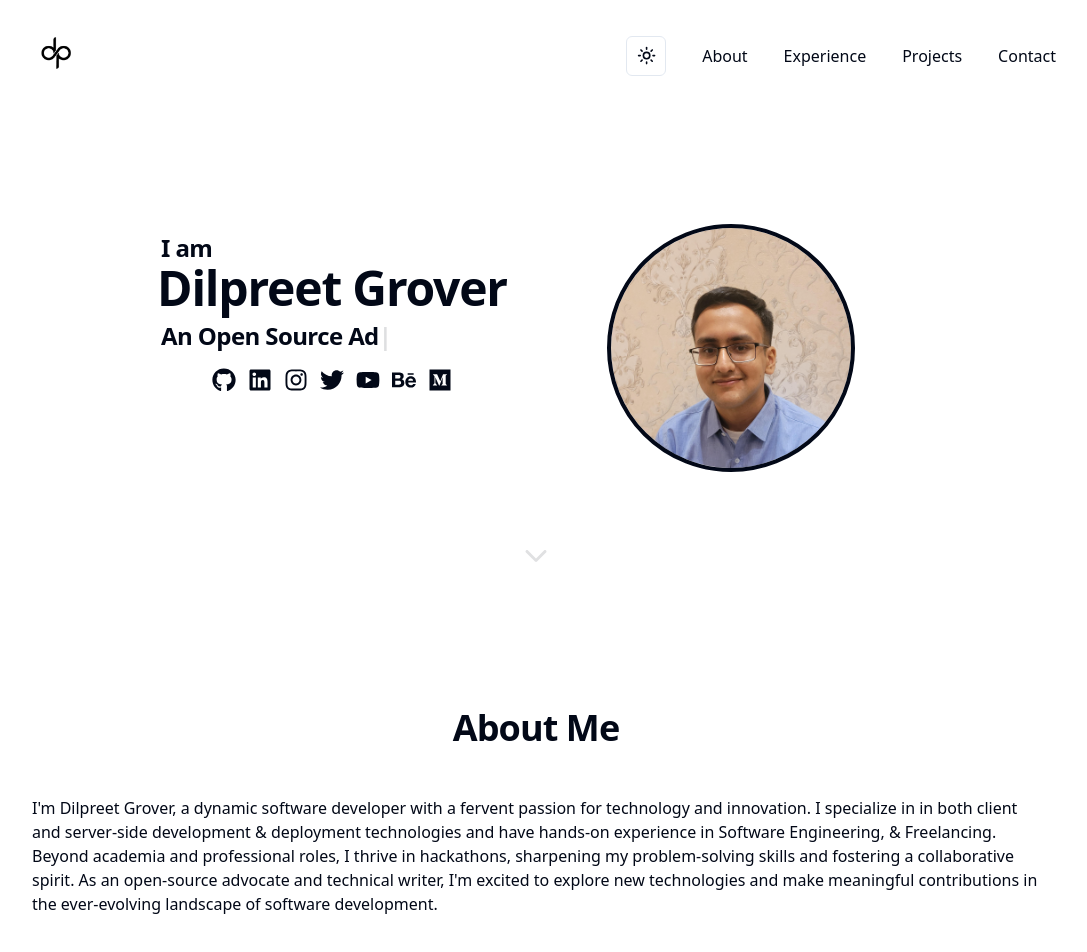
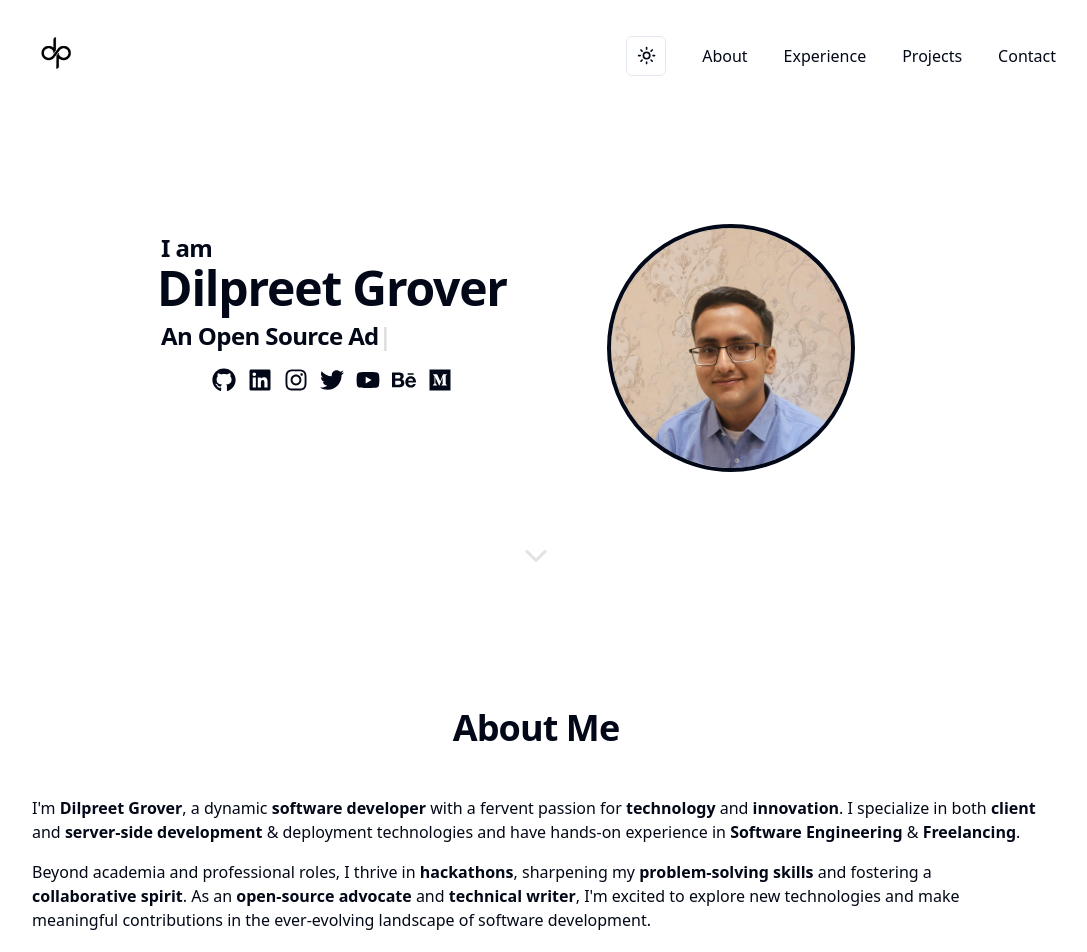
Before and after one commit to dfordp/portfolio, a React (Vite) app: page / in a window 1280 px wide. Shown: the top 952 px of the page, without its empty margins (104-1191 px from the left). Built offline with nearby package versions, Linux system fonts and the light colour scheme.

Commit message:
minor fixes

```diff
--- a/src/components/Aboutme.tsx
+++ b/src/components/Aboutme.tsx
@@ -5,10 +5,13 @@ const Aboutme = () => {
         About Me
       </h1>
       <p className="leading-7 [&:not(:first-child)]:mt-4 text-xs md:text-base dark:text-gray-400">
-          I'm Dilpreet Grover, a dynamic software developer with a fervent passion for technology and innovation. I specialize in in both client and server-side development & deployment technologies and have hands-on experience in Software Engineering, & Freelancing. Beyond academia and professional roles, I thrive in hackathons, sharpening my problem-solving skills and fostering a collaborative spirit. As an open-source advocate and technical writer, I'm excited to explore new technologies and make meaningful contributions in the ever-evolving landscape of software development.
+        I'm <span className="font-semibold">Dilpreet Grover</span>, a dynamic <span className="font-semibold">software developer</span> with a fervent passion for <span className="font-semibold">technology</span> and <span className="font-semibold">innovation</span>. I specialize in both <span className="font-semibold">client</span> and <span className="font-semibold">server-side development</span> & deployment technologies and have hands-on experience in <span className="font-semibold">Software Engineering</span> & <span className="font-semibold">Freelancing</span>.
+      </p>
+      <p className="leading-7 [&:not(:first-child)]:mt-4 text-xs md:text-base dark:text-gray-400">
+        Beyond academia and professional roles, I thrive in <span className="font-semibold">hackathons</span>, sharpening my <span className="font-semibold">problem-solving skills</span> and fostering a <span className="font-semibold">collaborative spirit</span>. As an <span className="font-semibold">open-source advocate</span> and <span className="font-semibold">technical writer</span>, I'm excited to explore new technologies and make meaningful contributions in the ever-evolving landscape of software development.
       </p>
     </div>
-    )
+  );
 }
 
 export default Aboutme;
```
Lines whose indentation alone changed are shown as unchanged.
